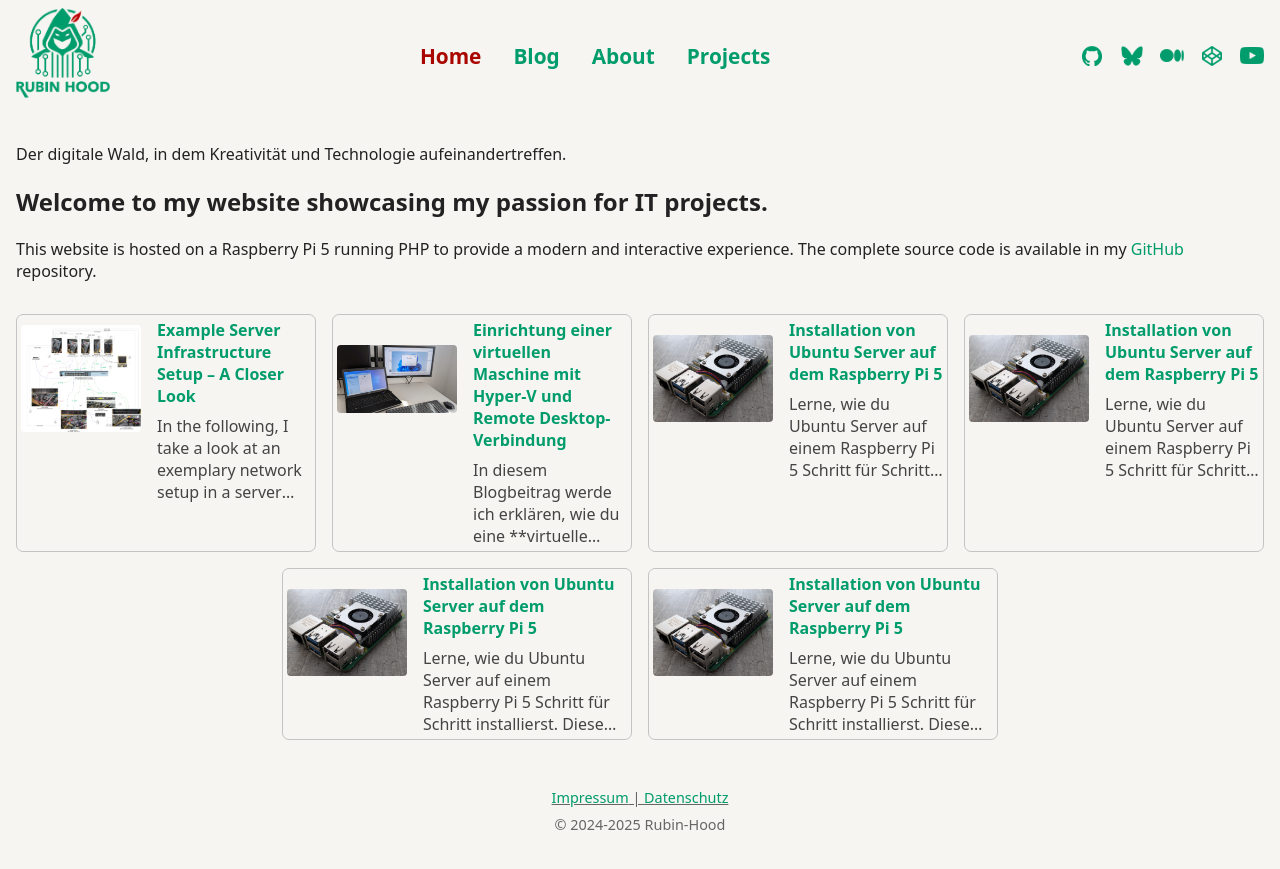
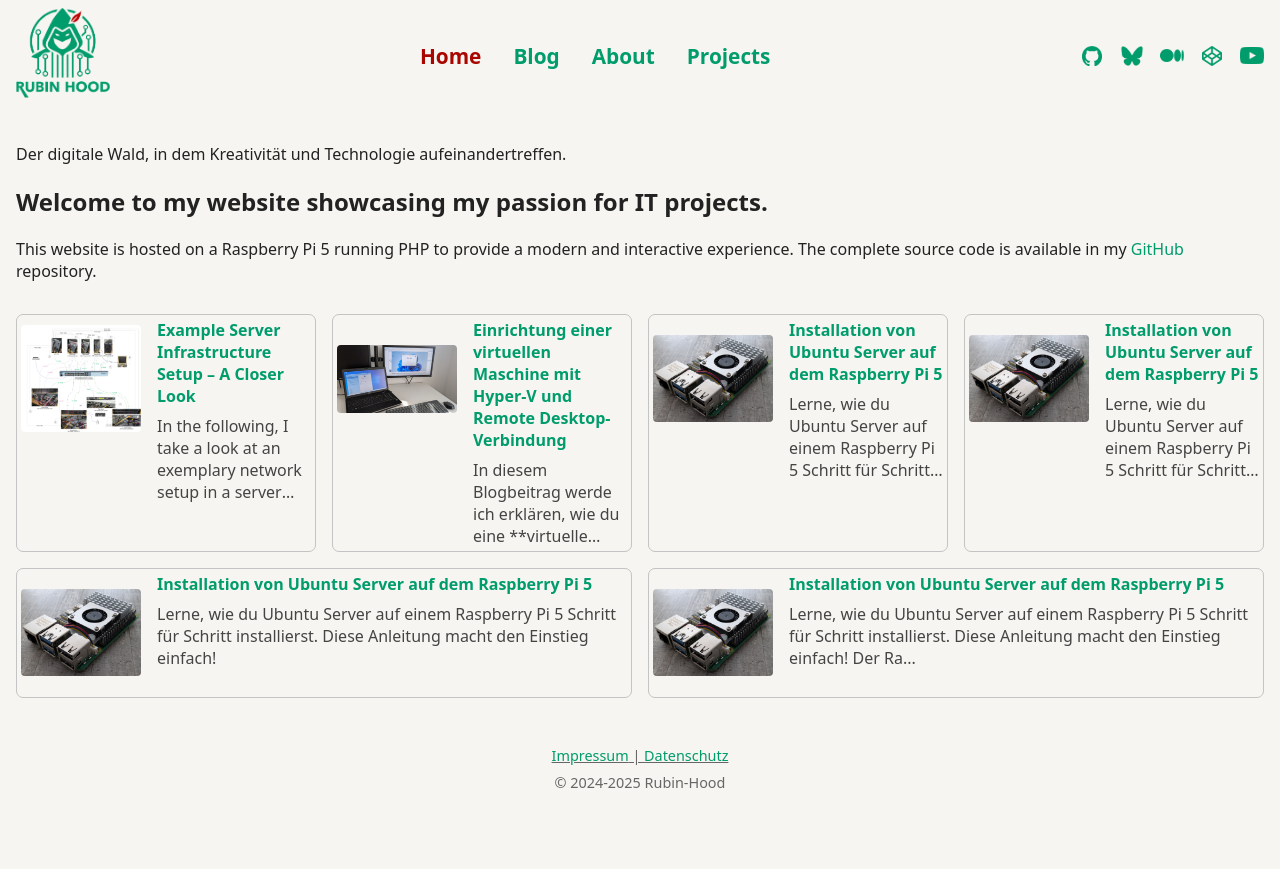
Before and after one commit to rubin-hood/rubinhood-blog, a Jekyll site: the page built from index.md, in a window 1280 px wide. Shown: the top 869 px of the page. Built offline with Jekyll 4.4.1, drawn with Linux system fonts in a browser that asks for light colours.

Commit message:
Update style.css

```diff
--- a/assets/css/style.css
+++ b/assets/css/style.css
@@ -179,7 +179,7 @@ main {
   align-items: flex-start;   /* Bild und Text oben ausrichten (NICHT mittig!) */
   padding: 0.25rem;         /* Etwas Innenabstand rundherum */
   min-width: 300px;         /* Mindestbreite der Karte */
-  max-width: 350px;         /* Maximalbreite der Karte */
+  max-width: 8500px;         /* Maximalbreite der Karte */
   margin-bottom: 1rem;      /* Abstand nach unten zur nächsten Karte */
   transition: border-color .2s; /* Weicher Übergang bei Farbumschlag (z.B. bei aktiver Karte) */
   width: 100%;
```
